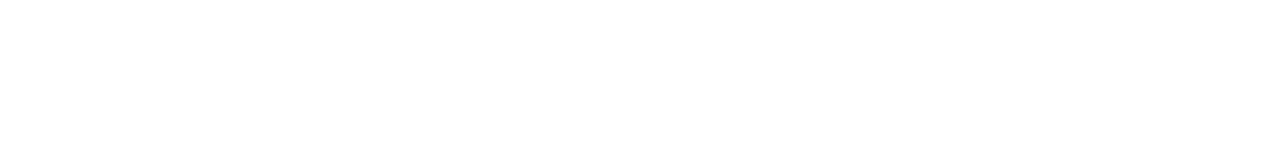
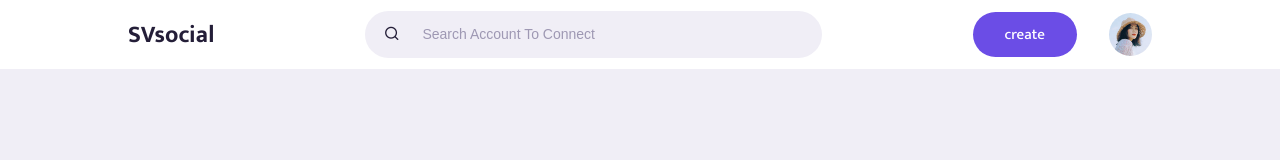
Before and after one commit to Minhajulislam0/social_media, a plain HTML site: page index.html in a window 1280 px wide. Drawn offline with nearby package versions, Linux system fonts and the light colour scheme.

Commit message:
Navbar completed

```diff
--- a/css/style.css
+++ b/css/style.css
@@ -0,0 +1,126 @@
+@import url('https://fonts.googleapis.com/css2?family=Mukta:wght@200;300;400;500;600;700;800&display=swap');
+
+:root{
+
+    --color-white: hsl(252, 30%, 100%);
+    --color-light: hsl(252, 30%, 95%);
+    --color-gray: hsl(252, 15%, 65%);
+    --color-primary: hsl(252, 75%, 60%);
+    --color-secondary: hsl(252, 100%, 90%);
+    --color-success: hsl(120, 95%, 65%);
+    --color-danger: hsl(0, 95%, 65%);
+    --color-dark:hsl(252, 30% , 17%);
+    --color-black: hsl(252, 30%, 10%);
+
+    --border-radius: 32px;
+    --card-border-radius: 16px;
+    --btn-padding: 10px 32px;
+    --search-padding: 10px 16px;
+    --card-padding: 16px;
+}
+
+*,
+*::after,
+*::before{
+    margin: 0;
+    padding: 0;
+    outline: 0;
+    box-sizing: border-box;
+    text-decoration: none;
+    list-style: none;
+    border: none;
+}
+
+body{
+    font-family: 'Mukta', sans-serif;
+    color: var(--color-dark);
+    background: var(--color-light);
+    overflow-x: hidden;
+}
+
+/* GENERAL STYLES */
+
+.container{
+    width: 80%;
+    margin: 0 auto;
+}
+
+.profile-picture{
+    width: 43px;
+    aspect-ratio: 1/1;
+    border-radius: 50%;
+    overflow: hidden;
+}
+
+img{
+    display: block;
+    width: 100%;
+}
+
+.btn{
+    display: inline-block;
+    padding: var(--btn-padding);
+    font-weight: 500;
+    border-radius: var(--border-radius);
+    cursor: pointer;
+    transition: all 300ms ease;
+    font-size: 15px;
+}
+
+.btn:hover{
+    opacity: 0.8;
+}
+
+.btn-primary{
+    background: var(--color-primary);
+    color: white;
+}
+
+.text-bold{
+    font-weight: 500;
+}
+
+.text-muted{
+    color: var(--color-gray);
+}
+
+
+/* navbar */
+nav{
+    width: 100%;
+    background: var(--color-white);
+    padding: 11px 0;
+    position: fixed;
+    top: 0;
+    z-index: 10;
+}
+
+nav .container{
+    display: flex;
+    align-items: center;
+    justify-content: space-between;
+}
+
+nav .search-bar{
+    background: var(--color-light);
+    border-radius: var(--border-radius);
+    padding: var(--search-padding);
+}
+
+nav .search-bar input[type="search"]{
+    background: transparent;
+    width: 30vw;
+    margin-left: 16px;
+    font-size: 14px;
+    color: var(--color-dark);
+}
+
+nav .search-bar input[type="search"]::placeholder{
+    color: var(--color-gray);
+}
+
+nav .create{
+    display: flex;
+    align-items: center;
+    gap: 32px;
+}
--- a/index.html
+++ b/index.html
@@ -4,7 +4,7 @@
     <meta charset="UTF-8">
     <meta http-equiv="X-UA-Compatible" content="IE=edge">
     <meta name="viewport" content="width=device-width, initial-scale=1.0">
-    <title>webSocial</title>
+    <title>SVsocial</title>
 
     <!-- css stylesheet -->
     <link rel="stylesheet" href="./css/style.css">
@@ -13,6 +13,24 @@
     <link rel="stylesheet" href="https://unicons.iconscout.com/release/v2.1.6/css/unicons.css">
 </head>
 <body>
+    <!-- navbar -->
+    <nav>
+        <div class="container">
+            <h2 class="logo">
+                SVsocial
+            </h2>
+            <div class="search-bar">
+                <i class="uil uil-search"></i>
+                <input type="search" placeholder="Search Account To Connect">
+            </div>
+            <div class="create">
+                <label class="btn btn-primary" for="create-post">create</label>
+                <div class="profile-picture">
+                    <img src="./images/profile-1.jpg" alt="">
+                </div>
+            </div>
+        </div>
+    </nav>
 
 
 
```
